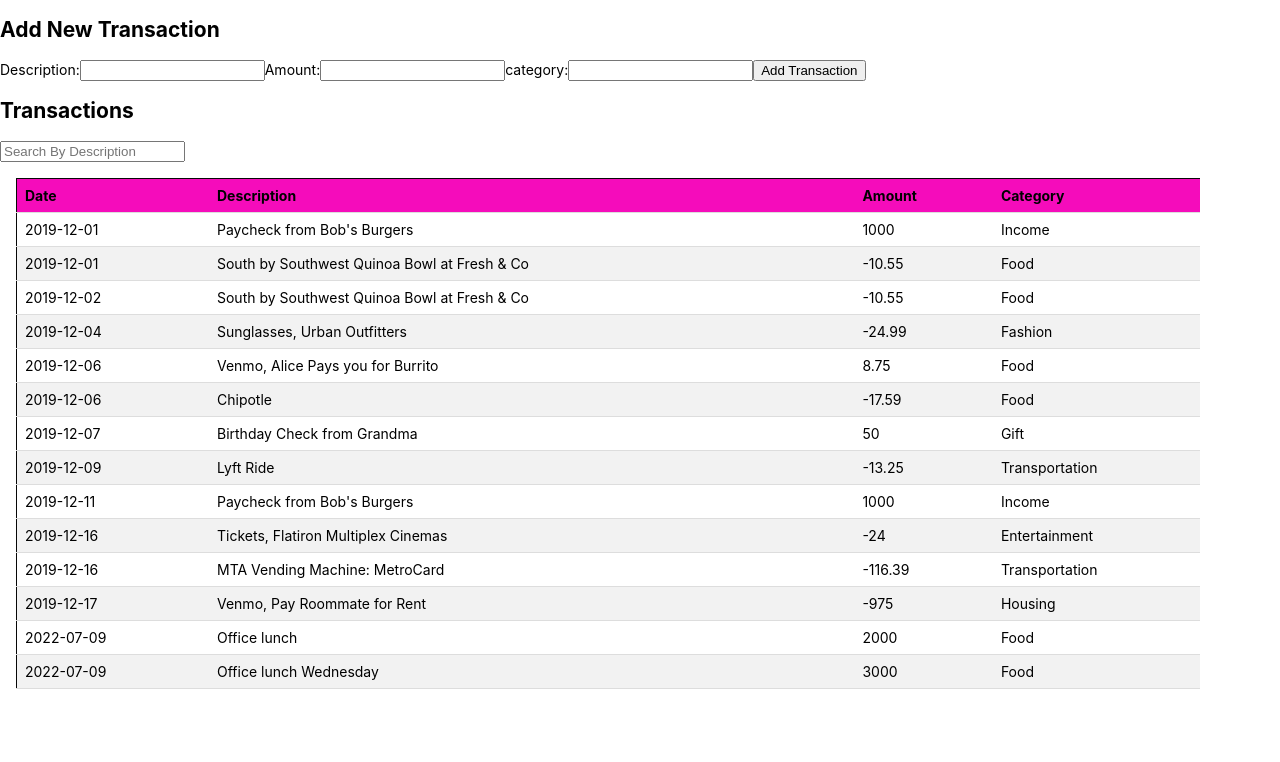
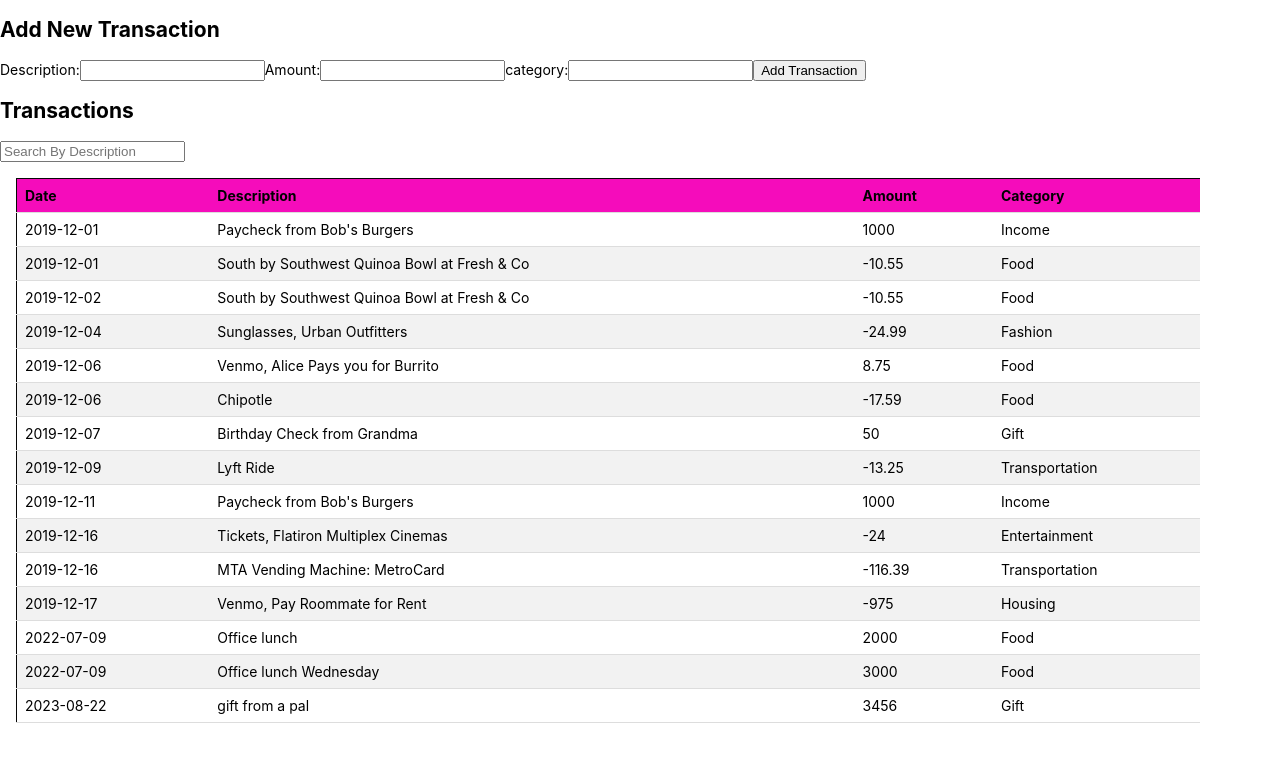
Before and after one commit to Mulindi123/Bank-of-Flatiron, a React (Create React App) app: page / in a window 1280 px wide. Shown: the top 762 px of the page. Built offline with nearby package versions, Linux system fonts and the light colour scheme; data requests are answered from the project's data file.

Commit message:
Implemented POST

```diff
--- a/db.json
+++ b/db.json
@@ -97,6 +97,13 @@
       "category": "Food",
       "amount": "3000",
       "id": 14
+    },
+    {
+      "date": "2023-08-22",
+      "description": "gift from a pal",
+      "amount": 3456,
+      "category": "Gift",
+      "id": 15
     }
   ]
 }
--- a/src/TransactionForm.js
+++ b/src/TransactionForm.js
@@ -10,11 +10,23 @@ function handleSubmit(event){
     event.preventDefault()
     const newTransaction ={
         date: new Date().toISOString().split("T")[0],
-        description,
+        description: description,
         amount:parseFloat(amount),
-        category
+        category: category
     };
-    console.log(newTransaction)
+    event.target.reset()
+
+    fetch("http://localhost:3000/transactions",{
+        method: "POST",
+        headers:{
+          "Content-Type":"application/json",
+        },
+        body: JSON.stringify(newTransaction)
+      })
+      .then(r => r.json())
+      .then(data=>console.log(data))
+      .catch(error => console.log(error))
+    //console.log(newTransaction)
 
     onAddTransaction(newTransaction)
 
```
Lines whose indentation alone changed are shown as unchanged.
